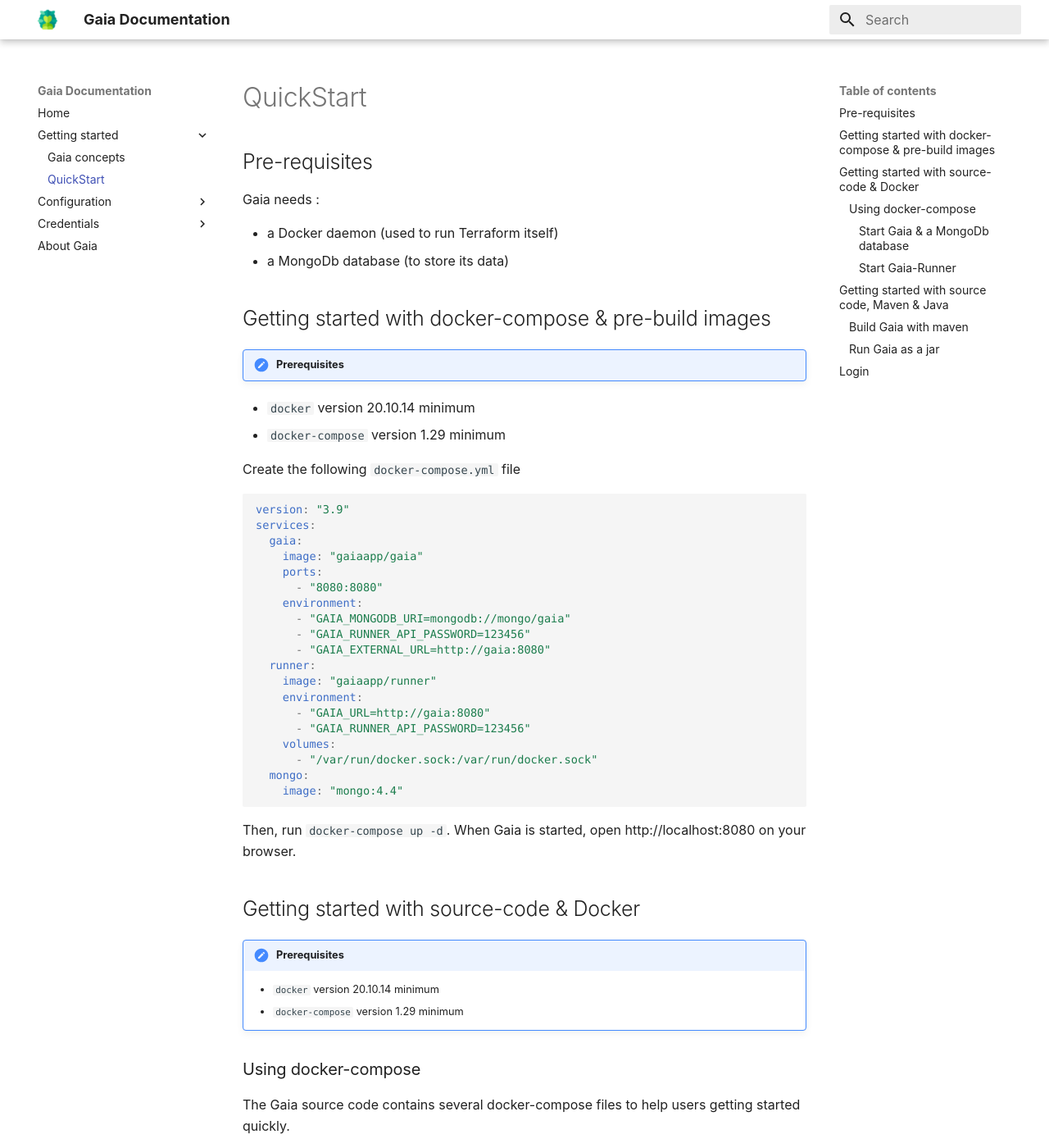
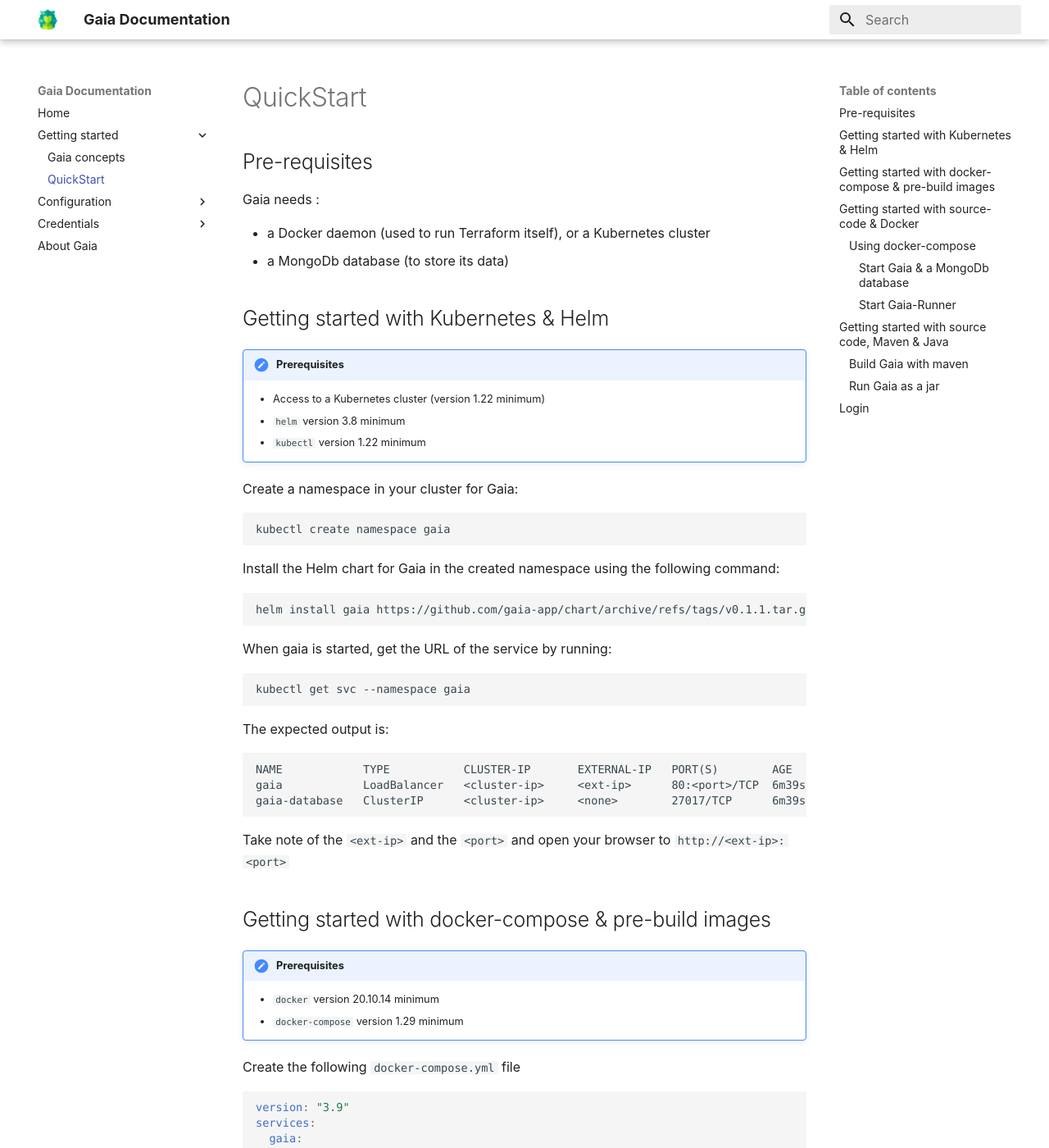
Before and after one commit to gaia-app/docs, an MkDocs documentation site: the page built from content/getting-started/quick-start.md, in a window 1280 px wide and 1400 px high. Shown: the whole window at 82% size. Built offline with MkDocs 1.6.1 and Material for MkDocs 9.7.7, drawn with Linux system fonts in a browser that asks for light colours.

Commit message:
✨ : add Kubernetes quick-start

````diff
--- a/content/getting-started/quick-start.md
+++ b/content/getting-started/quick-start.md
@@ -4,14 +4,46 @@
 
 Gaia needs :
 
- * a Docker daemon (used to run Terraform itself)
+ * a Docker daemon (used to run Terraform itself), or a Kubernetes cluster
  * a MongoDb database (to store its data)
+
+## Getting started with Kubernetes & Helm
+
+!!! Prerequisites
+    * Access to a Kubernetes cluster (version 1.22 minimum)
+    * `helm` version 3.8 minimum
+    * `kubectl` version 1.22 minimum
+
+Create a namespace in your cluster for Gaia:
+
+```shell
+kubectl create namespace gaia
+```
+
+Install the Helm chart for Gaia in the created namespace using the following command:
+
+```shell
+helm install gaia https://github.com/gaia-app/chart/archive/refs/tags/v0.1.1.tar.gz --namespace gaia
+```
+
+When gaia is started, get the URL of the service by running:
+
+```shell
+kubectl get svc --namespace gaia
+```
+The expected output is:
+```text
+NAME            TYPE           CLUSTER-IP       EXTERNAL-IP   PORT(S)        AGE
+gaia            LoadBalancer   <cluster-ip>     <ext-ip>      80:<port>/TCP  6m39s
+gaia-database   ClusterIP      <cluster-ip>     <none>        27017/TCP      6m39s
+```
+Take note of the `<ext-ip>` and the `<port>` and open your browser to `http://<ext-ip>:<port>`
 
 ## Getting started with docker-compose & pre-build images
 
 !!! Prerequisites
-* `docker` version 20.10.14 minimum
-* `docker-compose` version 1.29 minimum
+    * `docker` version 20.10.14 minimum
+    * `docker-compose` version 1.29 minimum
 
 Create the following `docker-compose.yml` file
 
````
